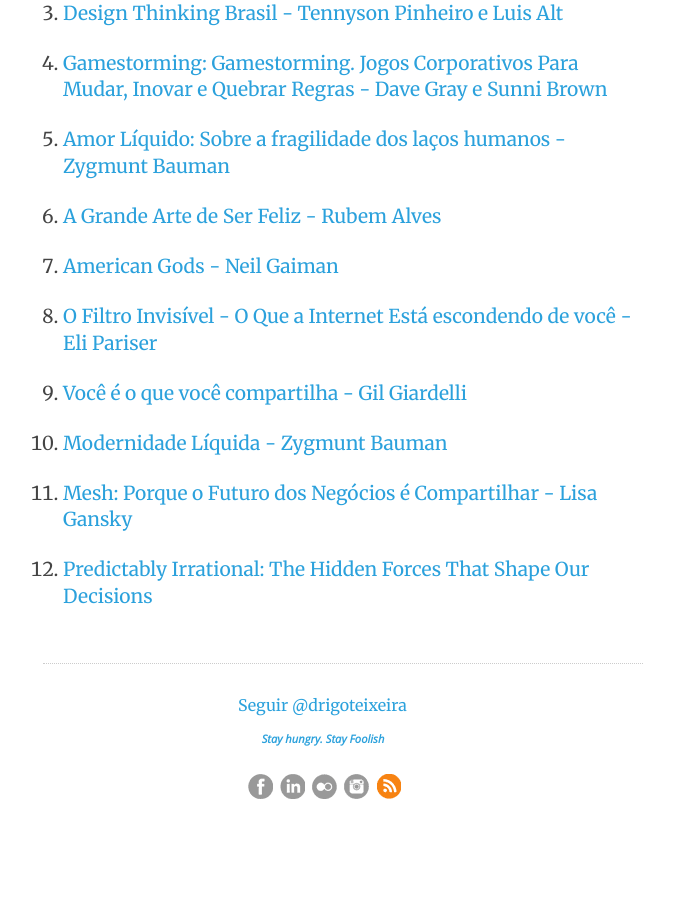
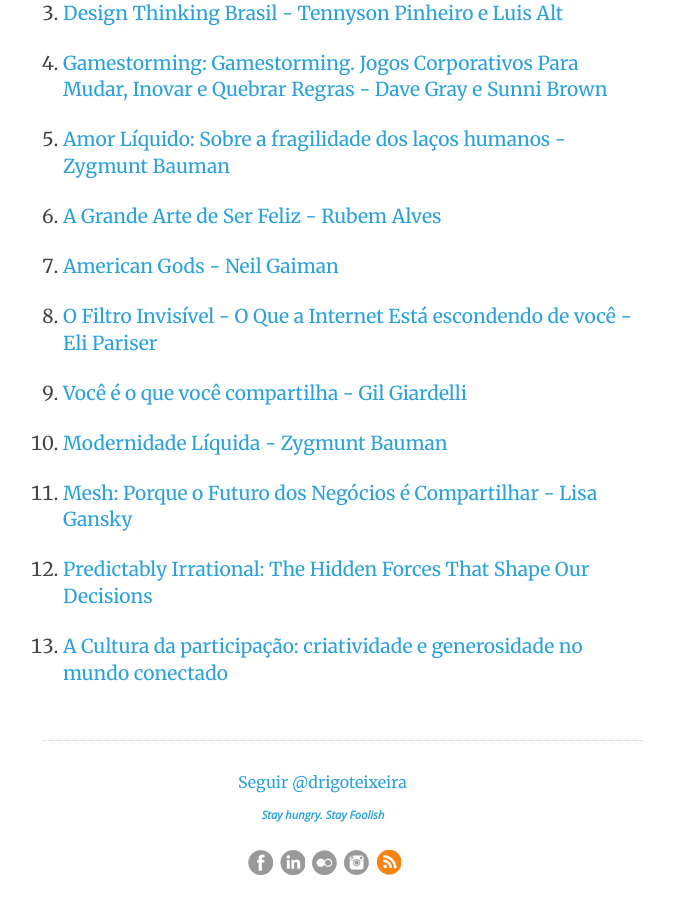
Before and after one commit to drigoteixeira/drigoteixeira.github.io, a Jekyll site: the page built from _posts/2015-01-16-livros-2015.md, in a window 1280 px wide and 900 px high, scrolled down 742 px. Shown: the whole window, without its empty margins (317-991 px from the left). Built offline with Jekyll 4.4.1, drawn with Linux system fonts in a browser that asks for light colours; nearby versions of some CDN libraries; comment, search, counter and statistics services are not loaded; before the commit the page ends 1566 px from its top, so only the background shows below that.

Commit message:
Update 2015-01-16-livros-2015.md

```diff
--- a/_posts/2015-01-16-livros-2015.md
+++ b/_posts/2015-01-16-livros-2015.md
@@ -26,3 +26,4 @@
 10. [Modernidade Líquida - Zygmunt Bauman ](http://www.amazon.com.br/dp/8571105987)
 11. [Mesh: Porque o Futuro dos Negócios é Compartilhar - Lisa Gansky](http://www.amazon.com.br/dp/B00OI1XBTO)
 12. [Predictably Irrational: The Hidden Forces That Shape Our Decisions](http://www.amazon.com.br/dp/B002RI9QJE)
+13. [A Cultura da participação: criatividade e generosidade no mundo conectado](http://www.amazon.com.br/dp/B008ND82PQ)
```
